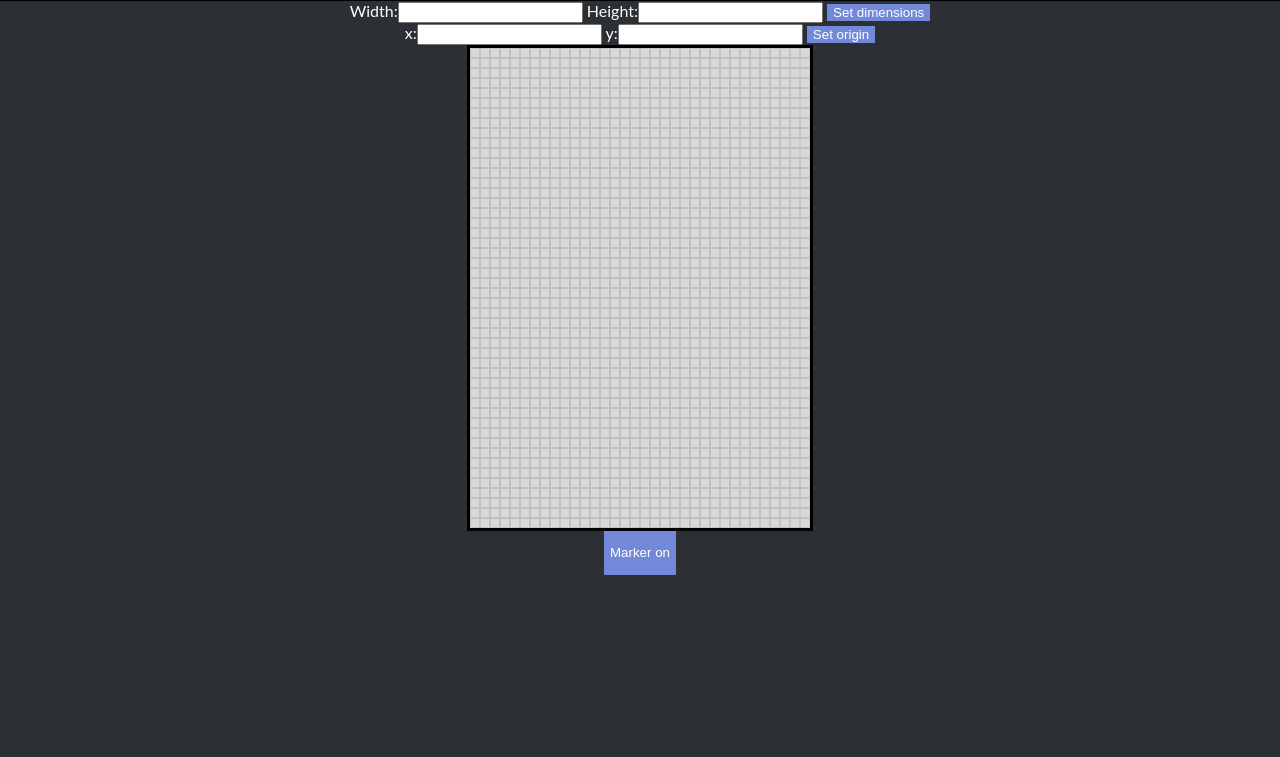
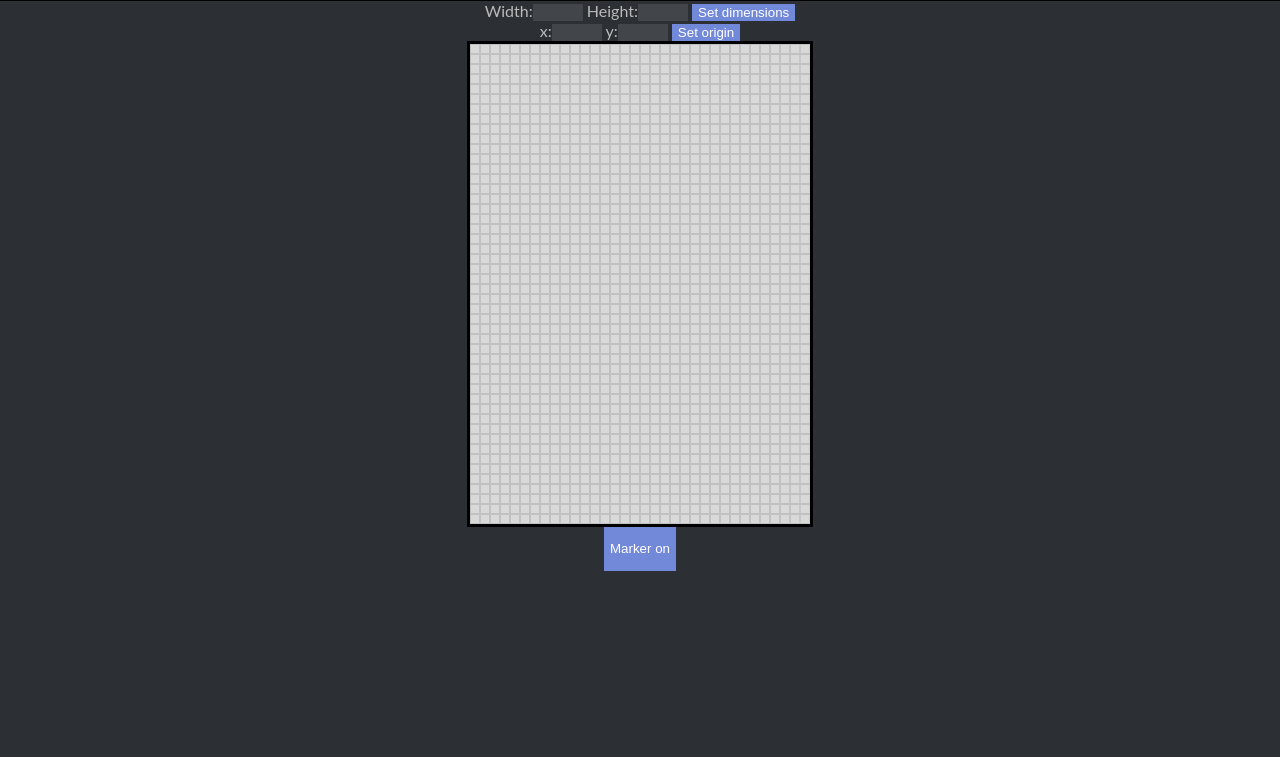
Before and after one commit to pdx-robotics/drawbot, a website: page index.html in a window 1280 px wide. Shown: the part 43-800 px from the top of the page. Drawn offline with Linux system fonts and the light colour scheme; no server answers.

Commit message:
minor css changes

```diff
--- a/index.html
+++ b/index.html
@@ -5,7 +5,7 @@
         body {
             font-family: 'Lato', sans-serif;
             margin: auto;
-            color: white;
+            color: #BBBBBB;
             text-align: center;
             background-color: #2c2f33;
         }
@@ -27,6 +27,12 @@
             background: #7289DA;
             color: white;
             border: none;
+        }
+        input[type=text] {
+            background: #424549;
+            border: none;
+            width: 50px;
+            color: white;
         }
     </style>
     </head>
```
